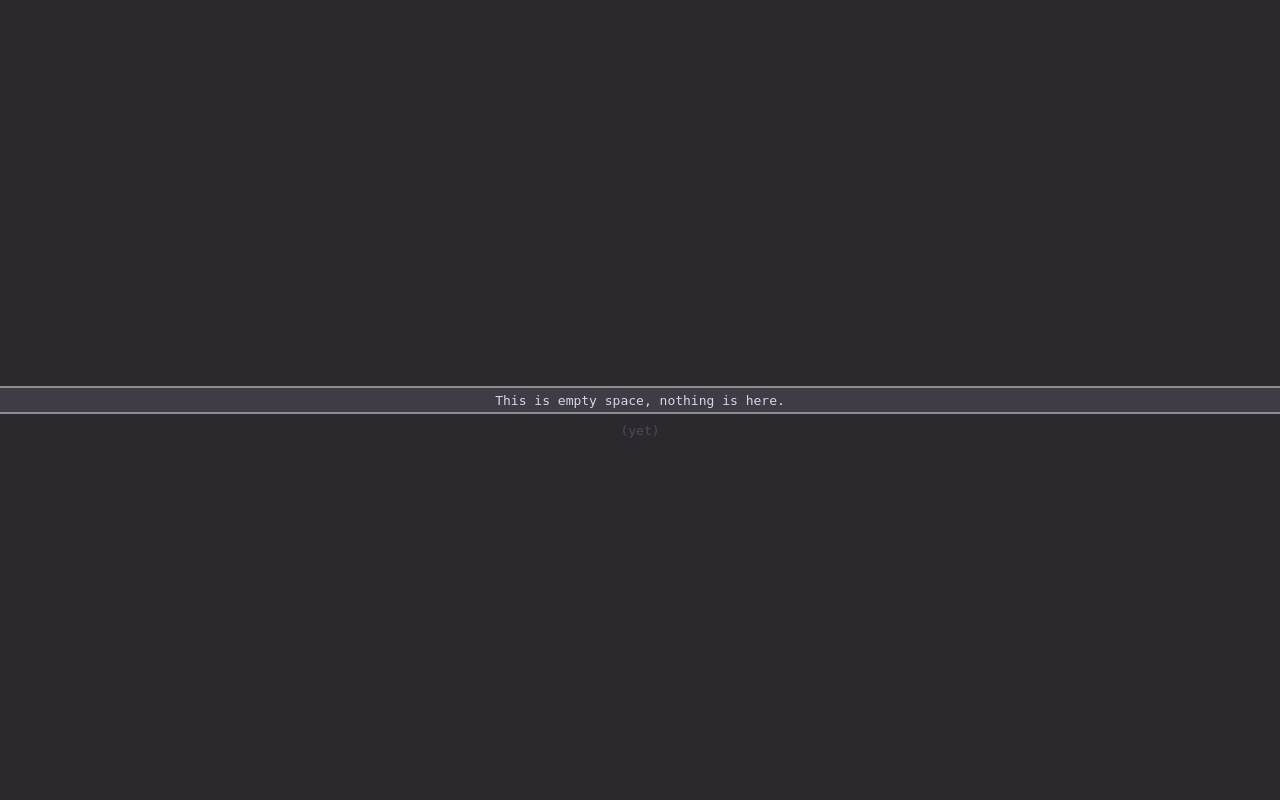
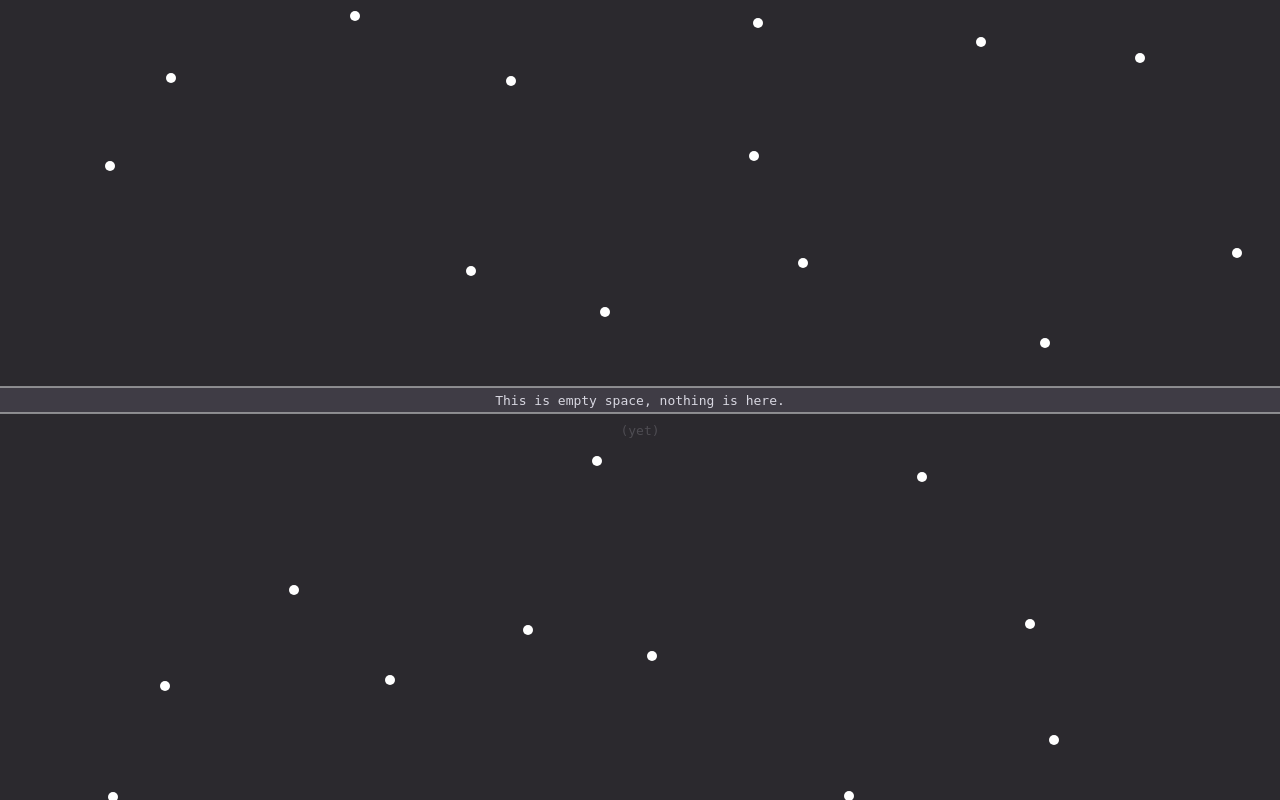
Before and after one commit to Evolveye/Evolveye.github.io, a PHP site: page / in a window 1280 px wide. Run offline with PHP 8.4, Linux system fonts and the light colour scheme; a map, chart or similar area stays blank.

Commit message:
Generate random points on screen

```diff
--- a/css/main.css
+++ b/css/main.css
@@ -4,6 +4,12 @@ body {
   margin: 0;
   font-family: monospace;
   color: #d8d7e1;
+}
+
+.body-background {
+  position: fixed;
+  width: 100vw;
+  height: 100vh;
 }
 
 div {
--- a/index.html
+++ b/index.html
@@ -9,6 +9,8 @@
 
   <link rel="stylesheet" href="./css/main.css">
 
+  <script defer src="js/functions.js"></script>
+  <script defer src="js/classes.js"></script>
   <script defer src="js/main.js"></script>
 </head>
 <body>
--- /dev/null
+++ b/js/classes.js
@@ -0,0 +1,31 @@
+class Point {
+  /**
+   * @param {number} x
+   * @param {number} y
+   */
+  constructor( x, y ) {
+    this.x = x
+    this.y = y
+  }
+  /** Get distance to point
+   * @param {Point} param0
+   */
+  distanceTo({ x, y }) {
+    return Math.sqrt( (this.x - x) ** 2 + (this.y - y) ** 2 )
+  }
+}
+
+class MovingCircle extends Point {
+  /** @type {Point} */
+  pointToMove = null
+
+  /**
+   * @param {number} x
+   * @param {number} y
+   */
+  constructor( x, y ) {
+    super( x, y )
+
+    this.speed = 5
+  }
+}
--- /dev/null
+++ b/js/functions.js
@@ -0,0 +1,13 @@
+function random( min, max ) {
+  return Math.floor( Math.random() * (max - min + 1) ) + min
+}
+
+function loop() {
+  for (const { x, y } of points) {
+    const angle = Math.atan2(vertexB[1] - vertexA[1],vertexB[0] - vertexA[0])
+  }
+}
+
+document.addEventListener( `click`, ({clientX:x, clientY:y}) => {
+  console.log( points.some( point => point.distTo({ x, y }) < 100 ) )
+})
--- a/js/main.js
+++ b/js/main.js
@@ -1,3 +1,32 @@
 /** @type {HTMLCanvasElement} */
 const canvas = document.querySelector( `.body-background` )
 const ctx = canvas.getContext( `2d` )
+
+const width = window.innerWidth
+const height = window.innerHeight
+
+const points = []
+
+canvas.width = width
+canvas.height = height
+
+for (let fails = 0; fails < 10;) {
+  const point = new MovingCircle( random( 0, width ), random( 0, height ) )
+  let addIt = true
+
+  for (const p of points) if (point.distanceTo( p ) < 100) {
+    addIt = false
+    break
+  }
+
+  if (addIt) points.push( point )
+  else fails++
+}
+
+ctx.fillStyle = `#fff`
+
+for (const { x, y } of points) {
+  ctx.beginPath()
+  ctx.arc( x, y, 5, 0, Math.PI * 2 )
+  ctx.fill()
+}
```
